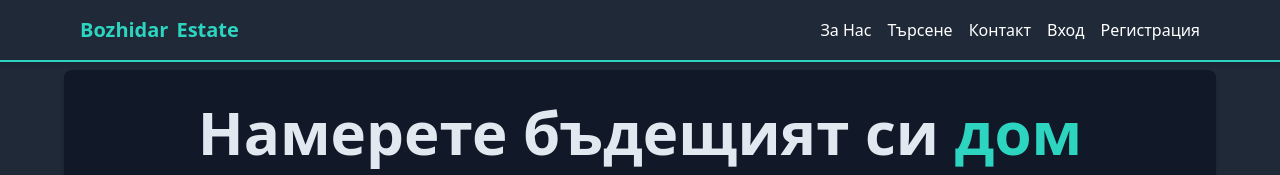
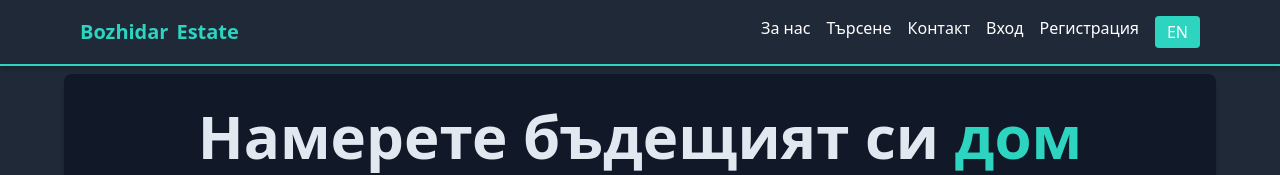
Before and after one commit to Bozhidar-tech/MERN---Project, a React (Vite) app in the folder client/: page / in a window 1280 px wide. Shown: the top 175 px of the page. Built offline with nearby package versions, Linux system fonts and the light colour scheme; no server answers.

Commit message:
initialized language change setup and added the header to it

```diff
--- a/client/package.json
+++ b/client/package.json
@@ -16,8 +16,11 @@
     "@mui/material": "^5.16.4",
     "@reduxjs/toolkit": "^2.2.6",
     "firebase": "^10.12.3",
+    "i18next": "^23.12.2",
+    "i18next-browser-languagedetector": "^8.0.0",
     "react": "^18.3.1",
     "react-dom": "^18.3.1",
+    "react-i18next": "^15.0.0",
     "react-icons": "^5.2.1",
     "react-redux": "^9.1.2",
     "react-router-dom": "^6.24.1",
--- a/client/src/components/Header/Header.jsx
+++ b/client/src/components/Header/Header.jsx
@@ -2,12 +2,17 @@ import { FaBars } from 'react-icons/fa';
 import { Link, useLocation } from 'react-router-dom';
 import { useSelector } from 'react-redux';
 import { useState } from 'react';
+import { useTranslation } from 'react-i18next';
 
 export default function Header() {
+  const { t, i18n } = useTranslation();
   const { currentUser } = useSelector((state) => state.user);
   const [isMenuOpen, setIsMenuOpen] = useState(false);
   const location = useLocation();
 
+  const handleLanguageChange = () => {
+    i18n.changeLanguage(i18n.language === 'bg' ? 'en' : 'bg');
+  };
 
   return (
     <header className="bg-gray-800 text-white shadow-md border-b-2 border-teal-400 mb-2">
@@ -18,48 +23,56 @@ export default function Header() {
             <span className="ml-2 text-teal-400">Estate</span>
           </h1>
         </Link>
-        <div className="sm:hidden">
-          <button onClick={() => setIsMenuOpen(!isMenuOpen)} className="p-2">
-            <FaBars className="text-white" />
-          </button>
+        <div className="flex items-center space-x-4">
+          <div className="sm:hidden">
+            <button onClick={() => setIsMenuOpen(!isMenuOpen)} className="p-2">
+              <FaBars className="text-white" />
+            </button>
+          </div>
         </div>
         <nav className="hidden sm:flex space-x-4">
           {location.pathname !== '/' && (
-            <Link to="/" className="hover:text-teal-400">Начало</Link>
+            <Link to="/" className="hover:text-teal-400">{t('home')}</Link>
           )}
-          <Link to="/about" className="hover:text-teal-400">За Нас</Link>
-          <Link to="/search" className="hover:text-teal-400">Търсене</Link>
-          <Link to="/contact" className="hover:text-teal-400">Контакт</Link>
+          <Link to="/about" className="hover:text-teal-400">{t('aboutUs')}</Link>
+          <Link to="/search" className="hover:text-teal-400">{t('search')}</Link>
+          <Link to="/contact" className="hover:text-teal-400">{t('contact')}</Link>
           <Link to="/profile">
             {currentUser ? (
               <img className="rounded-full h-7 w-7 object-cover" src={currentUser.image} alt="profile" />
             ) : (
-              <span className="hover:text-teal-400">Вход</span>
+              <span className="hover:text-teal-400">{t('login')}</span>
             )}
           </Link>
           {!currentUser && (
             <Link to="/register" className="hover:text-teal-400">
-              Регистрация
+              {t('register')}
             </Link>
           )}
+                    <button
+            onClick={handleLanguageChange}
+            className="bg-teal-400 text-white px-3 py-1 rounded"
+          >
+            {i18n.language === 'bg' ? 'EN' : 'BG'}
+          </button>
         </nav>
       </div>
       {isMenuOpen && (
         <div className="sm:hidden bg-gray-700 p-4">
           {location.pathname !== '/' && (
-            <Link to="/" className="block py-2 text-white hover:text-teal-400" onClick={() => setIsMenuOpen(false)}>Начало</Link>
+            <Link to="/" className="block py-2 text-white hover:text-teal-400" onClick={() => setIsMenuOpen(false)}>{t('home')}</Link>
           )}
-          <Link to="/about" className="block py-2 text-white hover:text-teal-400" onClick={() => setIsMenuOpen(false)}>За Нас</Link>
+          <Link to="/about" className="block py-2 text-white hover:text-teal-400" onClick={() => setIsMenuOpen(false)}>{t('aboutUs')}</Link>
           <Link to="/profile">
             {currentUser ? (
               <img className="rounded-full h-7 w-7 object-cover" src={currentUser.image} alt="profile" onClick={() => setIsMenuOpen(false)} />
             ) : (
-              <span className="block py-2 text-white hover:text-teal-400" onClick={() => setIsMenuOpen(false)}>Вход</span>
+              <span className="block py-2 text-white hover:text-teal-400" onClick={() => setIsMenuOpen(false)}>{t('login')}</span>
             )}
           </Link>
           {!currentUser && (
             <Link to="/register" className="block py-2 text-white hover:text-teal-400" onClick={() => setIsMenuOpen(false)}>
-              Регистрация
+              {t('register')}
             </Link>
           )}
         </div>
--- /dev/null
+++ b/client/src/i18n.js
@@ -0,0 +1,23 @@
+import i18n from 'i18next';
+import LanguageDetector from 'i18next-browser-languagedetector';
+import {initReactI18next} from 'react-i18next';
+import bgTranslation from './locales/bg/translation.json';
+import enTranslation from './locales/en/translation.json';
+
+i18n.use(LanguageDetector).use(initReactI18next).init({
+    lng: "bg",
+    resources: {
+        bg:{
+            translation: bgTranslation
+        },
+        en: {
+            translation: enTranslation
+        }
+    },
+    fallbacking : "bg",
+    interpolation: {
+        escapeValue: false
+    }
+});
+
+export default i18n;
--- /dev/null
+++ b/client/src/locales/bg/translation.json
@@ -0,0 +1,8 @@
+{
+    "home": "Начало",
+    "aboutUs": "За нас",
+    "search": "Търсене",
+    "contact": "Контакт",
+    "login": "Вход",
+    "register": "Регистрация"
+  }
--- /dev/null
+++ b/client/src/locales/en/translation.json
@@ -0,0 +1,8 @@
+{
+    "home": "Home",
+    "aboutUs": "About us",
+    "search": "Search",
+    "contact": "Contact",
+    "login": "Login",
+    "register": "Register"
+  }
--- a/client/src/main.jsx
+++ b/client/src/main.jsx
@@ -5,6 +5,7 @@ import './index.css';
 import { persistor, store } from './redux/store.js';
 import { Provider } from 'react-redux';
 import { PersistGate } from 'redux-persist/integration/react';
+import './i18n.js';
 
 ReactDOM.createRoot(document.getElementById('root')).render(
   <Provider store={store}>
```
Also changed, not shown: 1 other file (tests, documents, lock files or other folders).
